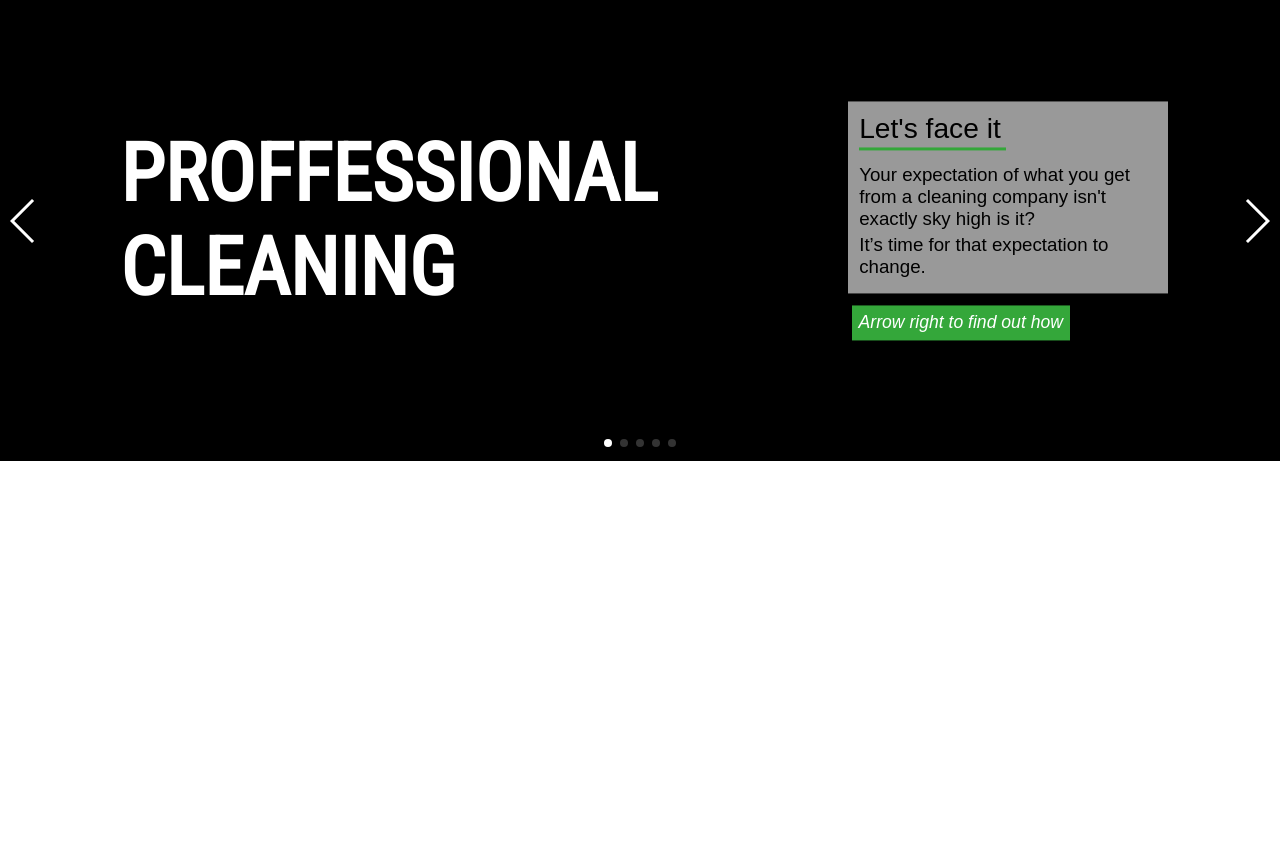
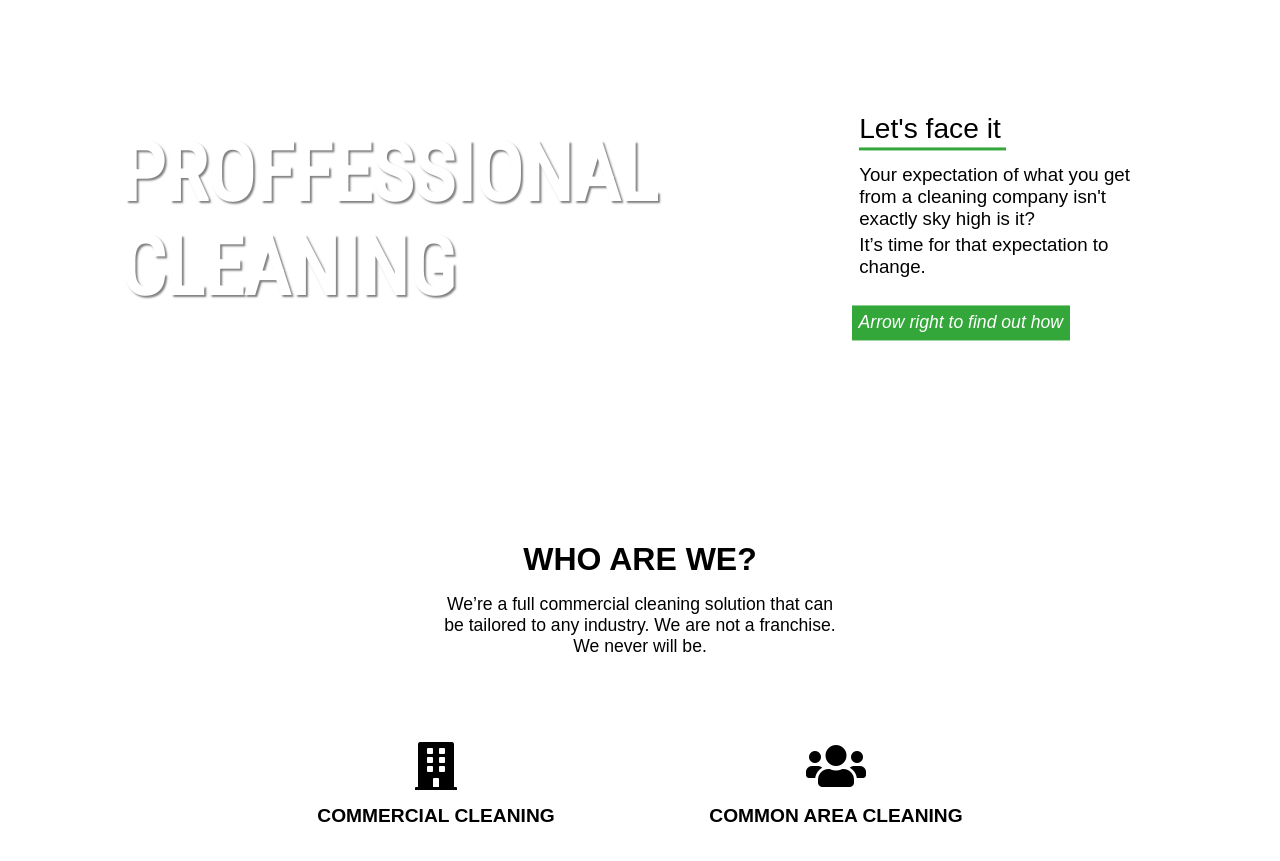
Before and after one commit to izsi-salmon/cmosHTML, a plain HTML site: page index.html in a window 1280 px wide. Shown: the part 131-992 px from the top of the page. Before the commit the page ends 800 px from the top, so only its background shows below. Drawn offline with nearby package versions, Linux system fonts and the light colour scheme.

Commit message:
completed service menu

```diff
--- a/index.html
+++ b/index.html
@@ -17,7 +17,7 @@
 
         <div class="column-right">
           <i class="fas fa-bars visible-mobile hamburger-icon" id="hamburgerIcon"></i>
-            <div class="nav visible-desktop" id="nav">
+            <div class="nav visible-desktop">
                 <div class="nav-item"><a href="" id="dropdownButton">Services</a><i class="fas fa-chevron-down drop-down-arrow" id="dropdownArrow"></i><div class="drop-down-menu visible-desktop" id="dropdownMenu">
         <a href="" class="drop-down-menu-item">Commercial Cleaning</a>
         <a href="" class="drop-down-menu-item">Common Area Cleaning</a>
@@ -32,7 +32,7 @@
     </div>
 
     <div class="mobile-menu visible-mobile" id ="mobileMenu">
-        <div class="nav" id="nav">
+        <div class="nav">
                 <div class="nav-item">
                     <span>SERVICES</span>
                     <div class="mobile-sub-menu">
@@ -53,7 +53,7 @@
         <a href=""><span>Get Free Quote</span><i class="fas fa-chevron-right"></i></a>
     </div>
 
-    <div class="swiper-container">
+    <div class="swiper-container swiper1">
     <h1 class="page-title visible-desktop">Proffessional<br> Cleaning</h1>
     <div class="swiper-wrapper">
       <div class="swiper-slide">
@@ -118,13 +118,28 @@
       </div>
     </div>
     <!-- Add Pagination -->
-    <div class="swiper-pagination swiper-pagination-white"></div>
+    <div class="swiper-pagination swiper-pagination-white swiper-pagination1"></div>
     <!-- Add Arrows -->
     <div class="swiper-button-next swiper-button-white"></div>
     <div class="swiper-button-prev swiper-button-white"></div>
   </div>
 
    <h1 class="page-title visible-mobile">Proffessional Cleaning</h1>
+
+   <div class="section section-service-menu">
+       <h3 class="page-heading">Who are we?</h3>
+   <p class="page-blurb">We’re a full commercial cleaning solution that can be tailored to any industry. We are not a franchise. We never will be.</p>
+   <div class="service-menu">
+       <a href="" class="service-menu-item">
+           <div><i class="fas fa-building service-icon"></i></div>
+           <div class="service-name">Commercial Cleaning</div>
+       </a>
+       <a href="" class="service-menu-item">
+           <div><i class="fas fa-users service-icon"></i></div>
+           <div class="service-name">Common Area Cleaning</div>
+       </a>
+   </div>
+   </div>
 
     <div class="footer">
 
--- a/script.js
+++ b/script.js
@@ -41,7 +41,7 @@ dropdownArrow.addEventListener('click', toggleDropdown, false);
 
 // SWIPER (Home page slideshow banner)
 
-var swiper = new Swiper('.swiper-container', {
+var swiper = new Swiper('.swiper1', {
   slidesPerView: 1,
   spaceBetween: 30,
   loop: true,
--- a/style.css
+++ b/style.css
@@ -166,10 +166,6 @@ a.drop-down-menu-item:link, a.drop-down-menu-item:visited, a.drop-down-menu-item
     margin-right: auto;
 }
 
-.swiper-slide {
-    background: #000;
-}
-
 .swiper-pagination-bullet{
     background-color: #FFF;
 }
@@ -239,6 +235,46 @@ a.drop-down-menu-item:link, a.drop-down-menu-item:visited, a.drop-down-menu-item
 /*    width: 90%;*/
 }
 
+.section{
+    padding: 3em 0;
+}
+
+.section-service-menu{
+    margin: 0 auto;
+    text-align: center;
+    width: 90%;
+}
+
+.page-heading{
+    font-size: 1.3rem;
+    margin-bottom: 0.5em;
+    text-transform: uppercase;
+}
+
+.page-blurb{
+    margin: 0 auto 1.5rem auto;
+    max-width: 400px;
+}
+
+.service-menu-item{
+    display: block;
+    margin-top: 3em;
+}
+
+a.service-menu-item{
+    color: #000;
+    font-weight: 600;
+    text-decoration: none;
+    text-transform: uppercase;
+}
+
+.service-icon{
+    font-size: 3rem;
+    margin-bottom: 0.3em;
+}
+
+
+
 @media only screen and (min-width: 375px){
     .emph-slide-text{
         font-size: 1.1em;
@@ -250,6 +286,14 @@ a.drop-down-menu-item:link, a.drop-down-menu-item:visited, a.drop-down-menu-item
 
     .slide-cta{
         font-size: 0.7em;
+    }
+
+    .section{
+        padding: 3.7em 0;
+    }
+
+    .service-menu-item{
+        margin: 3.8em auto 0 auto;
     }
 }
 
@@ -288,12 +332,34 @@ a.drop-down-menu-item:link, a.drop-down-menu-item:visited, a.drop-down-menu-item
         font-size: 2rem;
     }
 
+    .section{
+        padding: 5em 0;
+    }
+
+    .page-heading{
+        font-size: 2em;
+    }
+
+    .page-blurb{
+        font-size: 1.1em;
+    }
+
 }
 
 @media only screen and (min-width: 768px){
 
     .swiper-container{
-        min-height: 25em;
+        min-height: 20em;
+    }
+
+    .service-menu{
+        display: flex;
+        margin: 0 auto;
+        max-width: 800px;
+    }
+
+    .service-name{
+        font-size: 1.2em;
     }
 
 }
```
